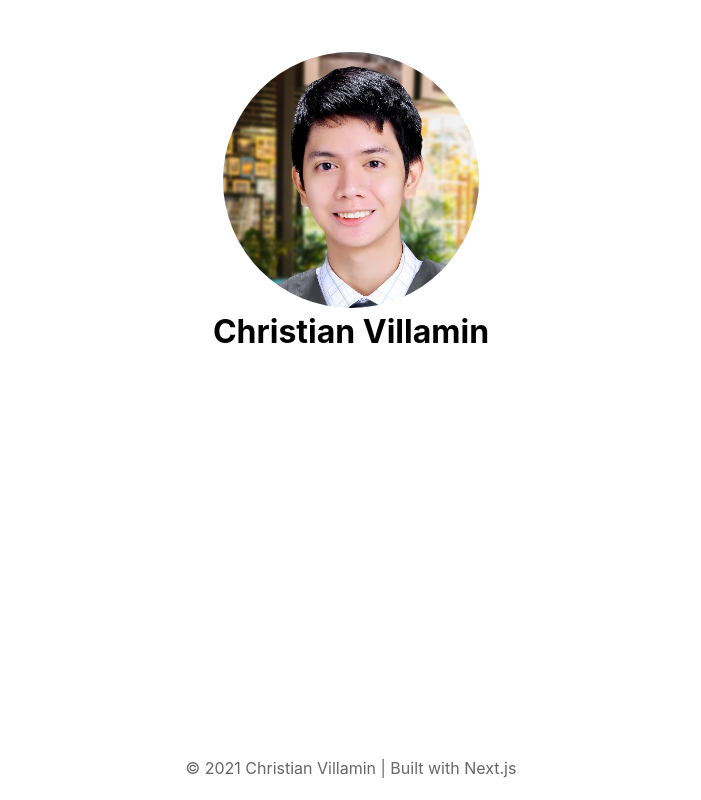
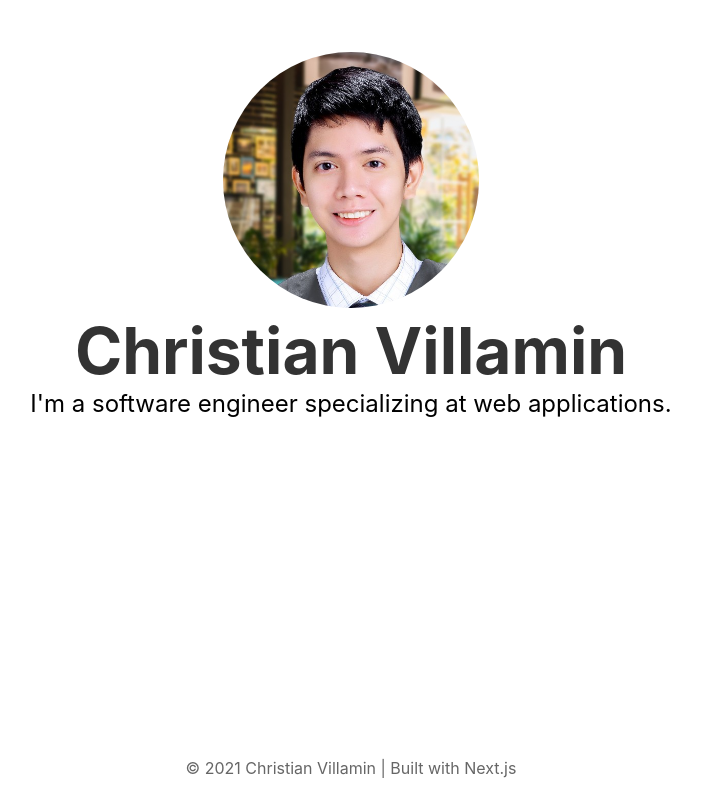
Before and after one commit to codekcv/personal-site-nextjs, a Next.js app: page / in a window 1280 px wide. Shown: the whole page, without its empty margins (289-990 px from the left). Built offline with nearby package versions, Linux system fonts and the light colour scheme.

Commit message:
feat: home texts update

```diff
--- a/pages/index.tsx
+++ b/pages/index.tsx
@@ -35,7 +35,13 @@ const Index = (): JSX.Element => (
         />
       </ImageContainer>
 
-      <Text as="h1">Christian Villamin</Text>
+      <Text as="h1" color="#333" fontSize={64}>
+        Christian Villamin
+      </Text>
+
+      <Text as="p" fontSize={24}>
+        I&apos;m a software engineer specializing at web applications.
+      </Text>
     </Flex>
   </>
 )
```
